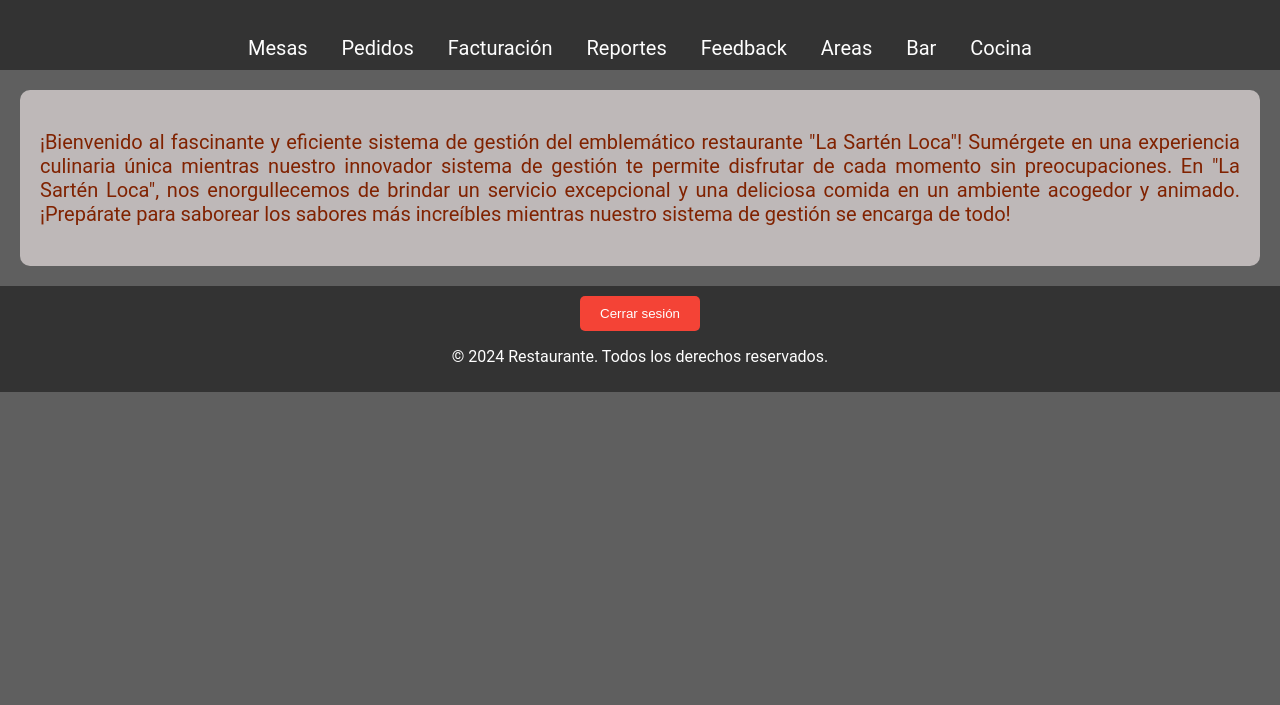
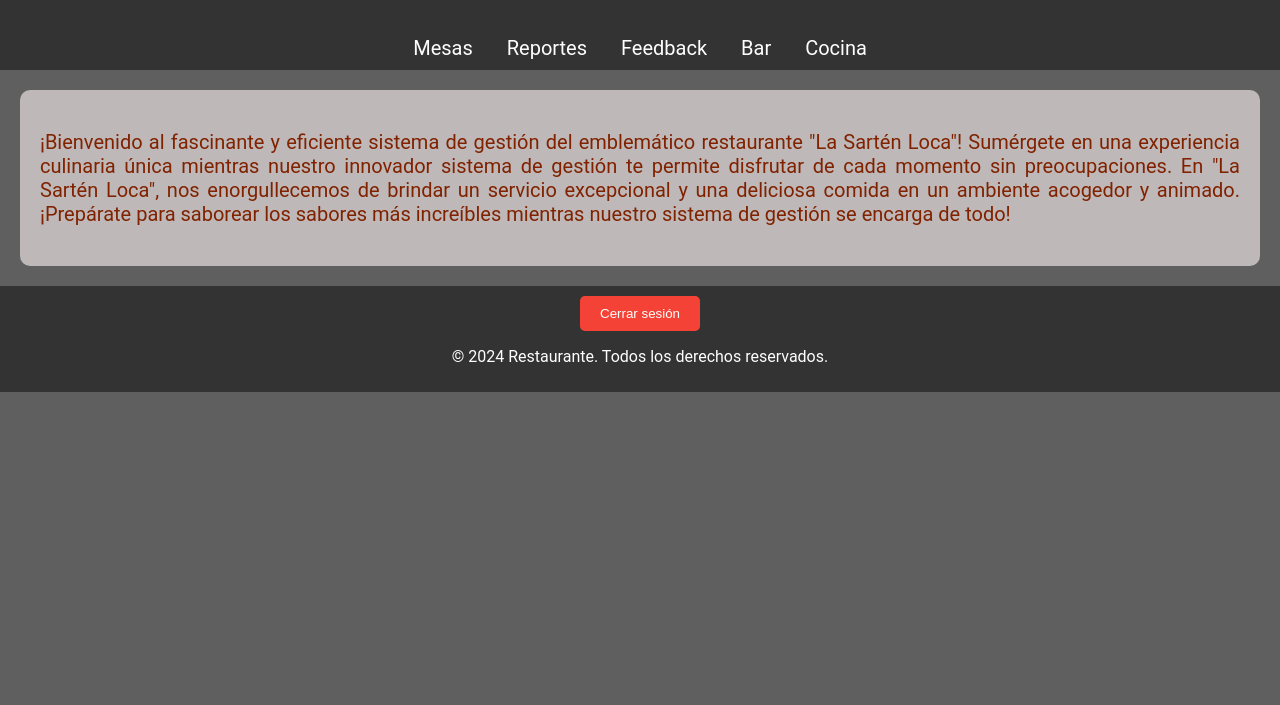
Before and after one commit to SergioAle210/Proyecto-2-DB, a website: page frontend/index.html in a window 1280 px wide. Shown: the part 95-800 px from the top of the page. Drawn offline with Linux system fonts and the light colour scheme.

Commit message:
feat: Enhanced main view

```diff
--- a/frontend/index.html
+++ b/frontend/index.html
@@ -14,11 +14,8 @@
     <nav>
       <ul>
         <li><a href="./mesas/mesas.html">Mesas</a></li>
-        <li><a href="./pedidos/pedidos.html">Pedidos</a></li>
-        <li><a href="./facturas/index.html">Facturación</a></li>
         <li><a href="./reportes/reportes.html">Reportes</a></li>
         <li><a href="./feedback/feedback.html">Feedback</a></li>
-        <li><a href="./areas/areas.html">Areas</a></li>
         <li><a href="./bar/bar.html">Bar</a></li>
         <li><a href="./cocina/cocina.html">Cocina</a></li>
       </ul>
```
